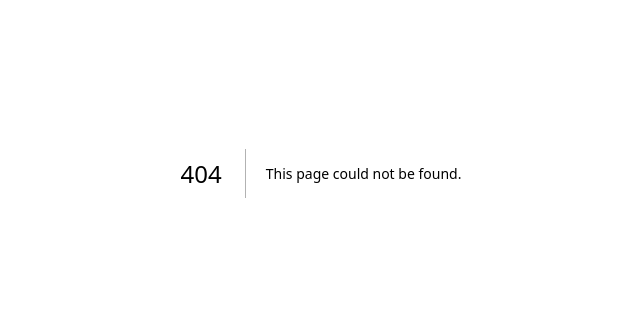
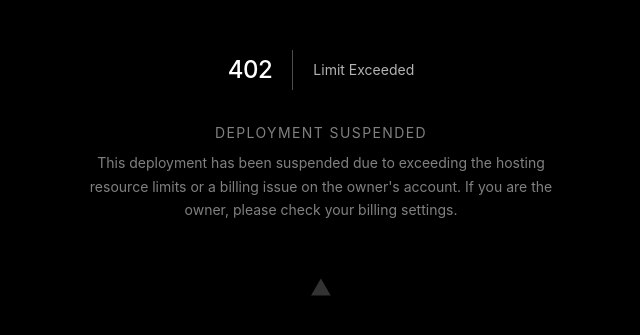
Before and after one commit to cloudlancer/Craftshop, a Next.js app: page /site-locked in a window 1280 px wide. Before the commit this address had no page. Shown: the part 227-562 px from the top of the page, without its empty margins (319-959 px from the left). Built offline with nearby package versions, Linux system fonts and the light colour scheme; a web font is replaced by a local one.

Commit message:
feat: add temporary site lock mode (hosting limit exceeded page)

```diff
--- /dev/null
+++ b/config/siteStatus.ts
@@ -0,0 +1,45 @@
+/**
+ * Site Status Configuration
+ * ========================
+ * Controls the hosting lock / payment required mode.
+ *
+ * When `siteLocked` is true (or env var SITE_LOCKED=true),
+ * all visitor-facing routes are redirected to a professional
+ * "Hosting Limit Exceeded" notice page.
+ *
+ * HOW TO USE:
+ * -----------
+ * Option A: Set SITE_LOCKED=true in .env.local (recommended)
+ * Option B: Change siteLocked below to true
+ *
+ * The environment variable takes precedence over this file.
+ */
+
+export const siteStatusConfig = {
+  /**
+   * Master toggle for site lock.
+   * - true  = site is locked, visitors see the hosting notice
+   * - false = site operates normally
+   *
+   * NOTE: The env var SITE_LOCKED takes precedence over this value.
+   *       Set SITE_LOCKED=true in .env.local or your hosting platform.
+   */
+  siteLocked: true,
+
+  /**
+   * URL for the "Renew Hosting" button.
+   * Point this to your payment/renewal page.
+   */
+  renewUrl: "https://example.com/payment",
+
+  /**
+   * Admin contact email for the "Contact Administrator" button.
+   */
+  contactEmail: "admin@example.com",
+
+  /**
+   * Optional custom message to display on the lock page.
+   * Leave empty to use the default message.
+   */
+  customMessage: "",
+};
--- /dev/null
+++ b/src/app/site-locked/layout.tsx
@@ -0,0 +1,18 @@
+import type { Metadata } from "next";
+
+export const metadata: Metadata = {
+  title: "402 - Limit Exceeded",
+  description: "This deployment has been suspended due to a billing issue.",
+  robots: {
+    index: false,
+    follow: false,
+  },
+};
+
+export default function SiteLockedLayout({
+  children,
+}: {
+  children: React.ReactNode;
+}) {
+  return <>{children}</>;
+}
--- /dev/null
+++ b/src/app/site-locked/page.tsx
@@ -0,0 +1,102 @@
+export default function SiteLockedPage() {
+  return (
+    <div
+      style={{
+        margin: 0,
+        padding: 0,
+        fontFamily:
+          '-apple-system, BlinkMacSystemFont, "Segoe UI", Roboto, "Helvetica Neue", Arial, sans-serif',
+        backgroundColor: "#000",
+        color: "#fff",
+        minHeight: "100vh",
+        display: "flex",
+        flexDirection: "column",
+        alignItems: "center",
+        justifyContent: "center",
+        textAlign: "center",
+        WebkitFontSmoothing: "antialiased",
+        MozOsxFontSmoothing: "grayscale",
+      }}
+    >
+      {/* Error Code */}
+      <div
+        style={{
+          display: "flex",
+          alignItems: "center",
+          gap: "20px",
+          marginBottom: "32px",
+        }}
+      >
+        <h1
+          style={{
+            fontSize: "24px",
+            fontWeight: 500,
+            margin: 0,
+            padding: 0,
+            letterSpacing: "-0.02em",
+          }}
+        >
+          402
+        </h1>
+        <div
+          style={{
+            width: "1px",
+            height: "40px",
+            backgroundColor: "rgba(255,255,255,0.3)",
+          }}
+        />
+        <p
+          style={{
+            fontSize: "14px",
+            fontWeight: 400,
+            margin: 0,
+            color: "rgba(255,255,255,0.7)",
+          }}
+        >
+          Limit Exceeded
+        </p>
+      </div>
+
+      {/* Main message */}
+      <div style={{ maxWidth: "540px", padding: "0 24px" }}>
+        <h2
+          style={{
+            fontSize: "14px",
+            fontWeight: 400,
+            color: "rgba(255,255,255,0.5)",
+            margin: "0 0 8px 0",
+            textTransform: "uppercase",
+            letterSpacing: "0.1em",
+          }}
+        >
+          Deployment Suspended
+        </h2>
+        <p
+          style={{
+            fontSize: "14px",
+            lineHeight: "1.7",
+            color: "rgba(255,255,255,0.5)",
+            margin: "0 0 40px 0",
+          }}
+        >
+          This deployment has been suspended due to exceeding the hosting
+          resource limits or a billing issue on the owner&apos;s account. If you
+          are the owner, please check your billing settings.
+        </p>
+      </div>
+
+      {/* Vercel-style triangle logo */}
+      <div style={{ marginTop: "16px" }}>
+        <svg
+          width="20"
+          height="18"
+          viewBox="0 0 76 65"
+          fill="none"
+          xmlns="http://www.w3.org/2000/svg"
+        >
+          <path d="M37.5274 0L75.0548 65H0L37.5274 0Z" fill="rgba(255,255,255,0.2)" />
+        </svg>
+      </div>
+    </div>
+  );
+}
--- /dev/null
+++ b/src/proxy.ts
@@ -0,0 +1,47 @@
+import { NextResponse } from "next/server";
+import type { NextRequest } from "next/server";
+
+/**
+ * Next.js 16 Proxy (formerly Middleware)
+ * ======================================
+ * Intercepts all incoming requests and checks if the site is locked.
+ *
+ * When SITE_LOCKED=true:
+ *   - All page requests are rewritten to /site-locked
+ *   - Static assets (_next/static, images, etc.) pass through
+ *   - The /site-locked route itself passes through (no loop)
+ *
+ * When SITE_LOCKED is not "true":
+ *   - All requests pass through normally — zero overhead
+ */
+export function proxy(request: NextRequest) {
+  const isLocked = process.env.SITE_LOCKED === "true";
+
+  // If site is not locked, pass through immediately
+  if (!isLocked) {
+    return NextResponse.next();
+  }
+
+  const { pathname } = request.nextUrl;
+
+  // Allow the lock page itself to render (prevent redirect loop)
+  if (pathname === "/site-locked") {
+    return NextResponse.next();
+  }
+
+  // Rewrite all other page requests to the lock page
+  const url = request.nextUrl.clone();
+  url.pathname = "/site-locked";
+  return NextResponse.rewrite(url);
+}
+
+/**
+ * Matcher configuration:
+ * Only intercept page/document requests.
+ * Skip static files, image optimization, and metadata files.
+ */
+export const config = {
+  matcher: [
+    "/((?!_next/static|_next/image|favicon\\.ico|images|.*\\.(?:svg|png|jpg|jpeg|gif|webp|ico)$).*)",
+  ],
+};
```
Also changed, not shown: 1 other file (tests, documents, lock files or other folders).
